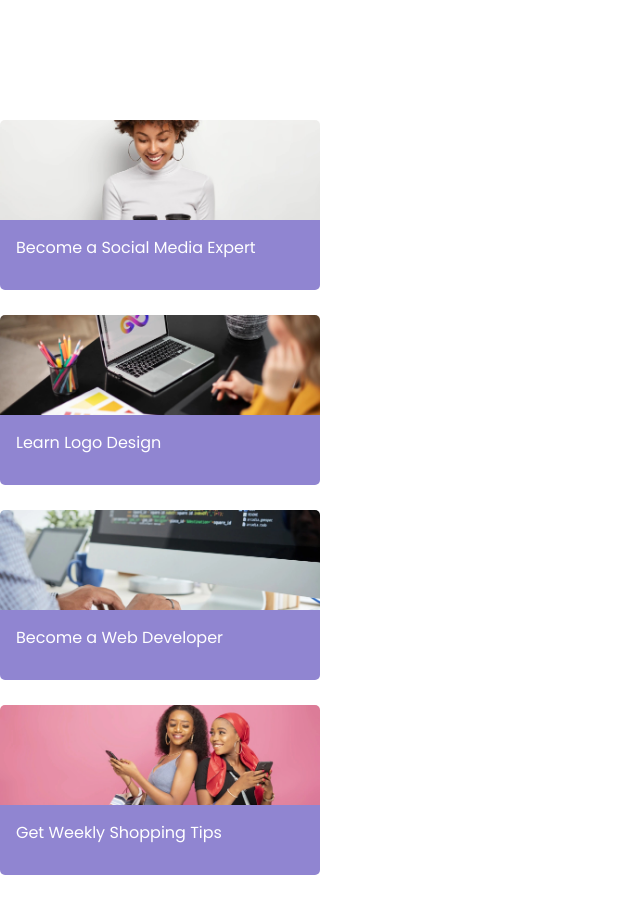
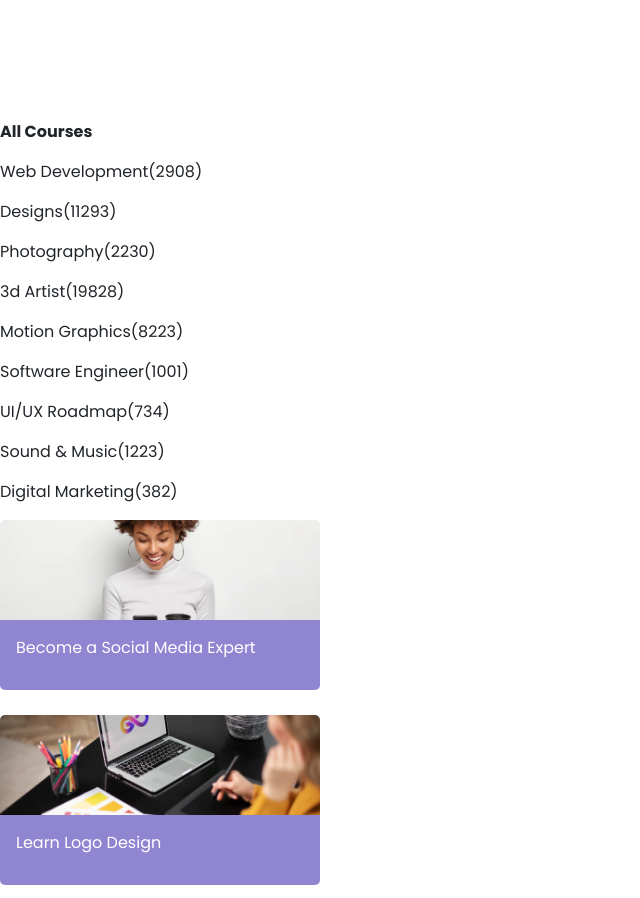
Before and after one commit to Njihia413/phase-5-project, a React (Create React App) app in the folder client/: page /course in a window 1280 px wide. Shown: the part 1400-2298 px from the top of the page, without its empty margins (0-640 px from the left). Built offline with nearby package versions, Linux system fonts and the light colour scheme.

Commit message:
Added the side texts for the courses page

```diff
--- a/client/src/components/Course.js
+++ b/client/src/components/Course.js
@@ -48,7 +48,7 @@
           </button>
         </div>
       </div> */}
-      {/* <div className="text-container">
+      <div className="text-container">
         <div className="text-block">
           <p>
             <strong>All Courses</strong>
@@ -63,7 +63,7 @@
           <p>Sound & Music(1223)</p>
           <p>Digital Marketing(382)</p>
         </div>
-      </div> */}
+      </div>
 
       <div className="col-md-3">
         <div className="card">
```
